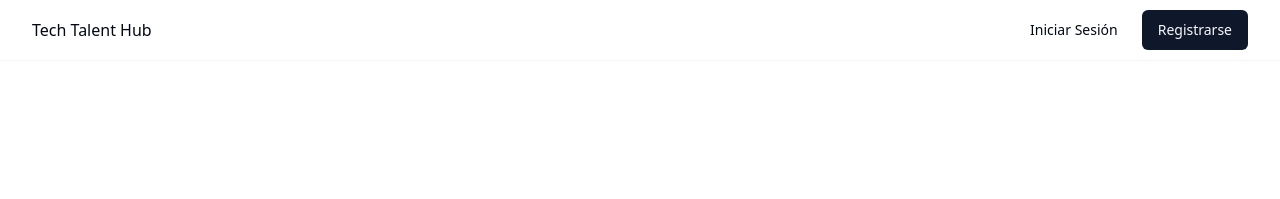
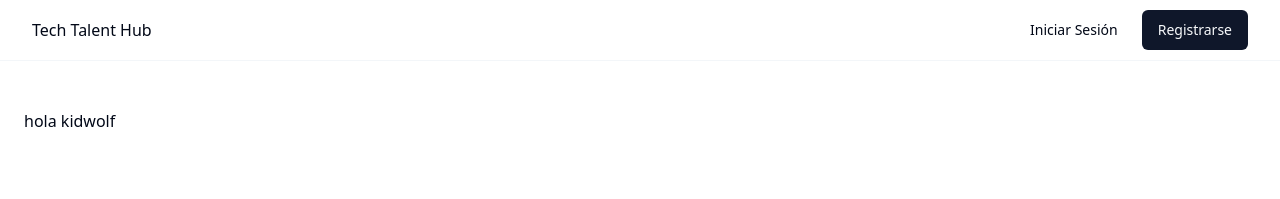
Before and after one commit to dancrewzus/tech-talent-hub-front, a React (Vite) app: page /offers-create in a window 1280 px wide. Shown: the top 199 px of the page. Built offline with nearby package versions, Linux system fonts and the light colour scheme.

Commit message:
empezando a trabajar

```diff
--- /dev/null
+++ b/src/features/offers/pages/offers-create.tsx
@@ -0,0 +1,9 @@
+import { Main } from "@/components/main";
+
+export function OffersCreate() {
+	return (
+		<Main className="mx-auto w-full max-w-screen-xl space-y-8 pb-12 sm:px-6 sm:pt-12">
+			<h2>hola kidwolf</h2>
+		</Main>
+	);
+}
--- a/src/main.tsx
+++ b/src/main.tsx
@@ -9,6 +9,7 @@ import { LoginPage } from "./features/auth/pages/login-page";
 import { SignUpPage } from "./features/auth/pages/sign-up-page";
 import { ErrorPage } from "./features/error/error-page";
 import { LandingPage } from "./features/landing/landing-page";
+import { OffersCreate } from "./features/offers/pages/offers-create";
 import { OffersPage } from "./features/offers/pages/offers-page";
 import { SupportPage } from "./features/support/pages/support-page";
 import "./index.css";
@@ -44,6 +45,10 @@ const router = createBrowserRouter([
 					},
 				],
 			},
+			{
+				path: "/offers-create",
+				element: <OffersCreate />,
+			},
 		],
 	},
 ]);
```
Also changed, not shown: 1 other file (tests, documents, lock files or other folders).
